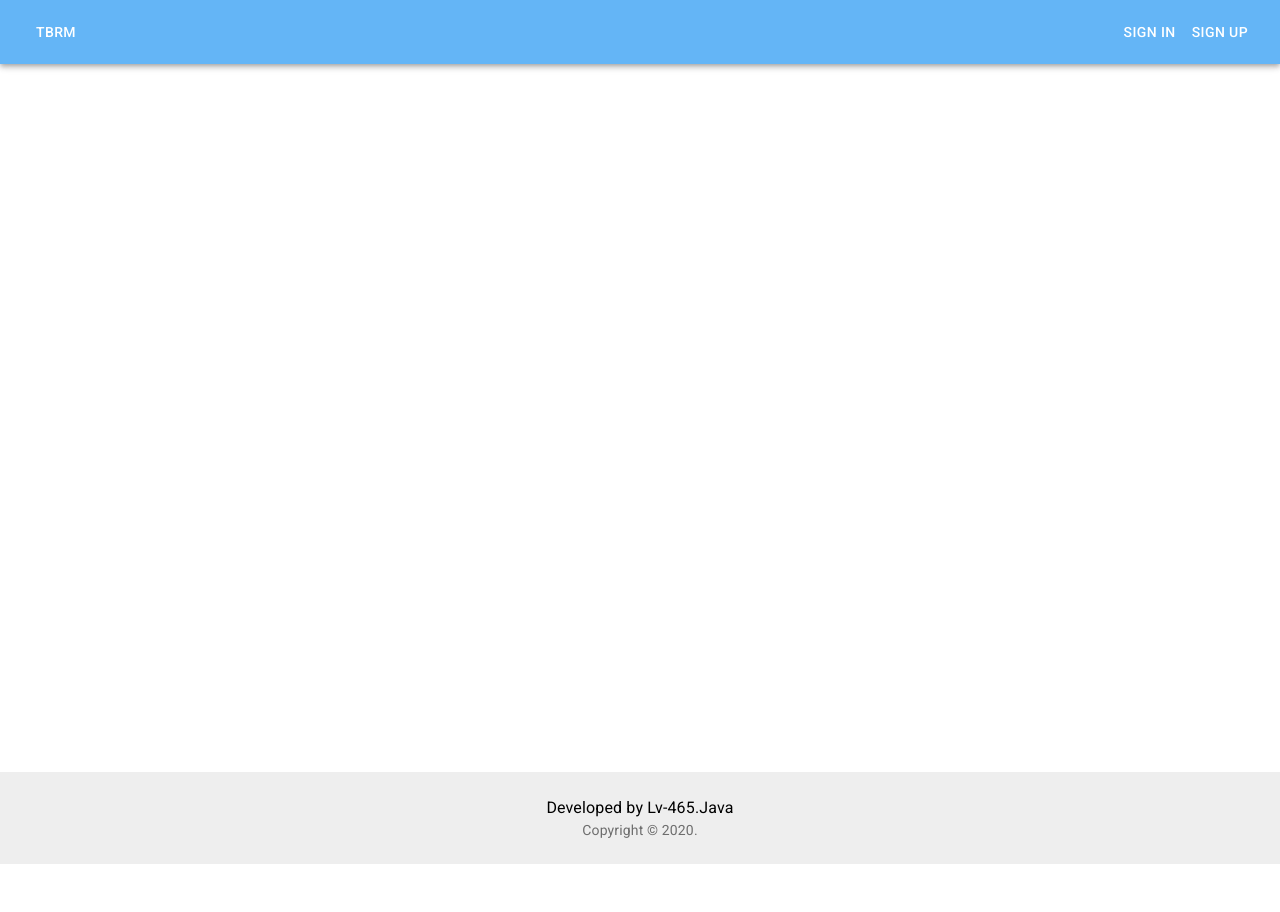
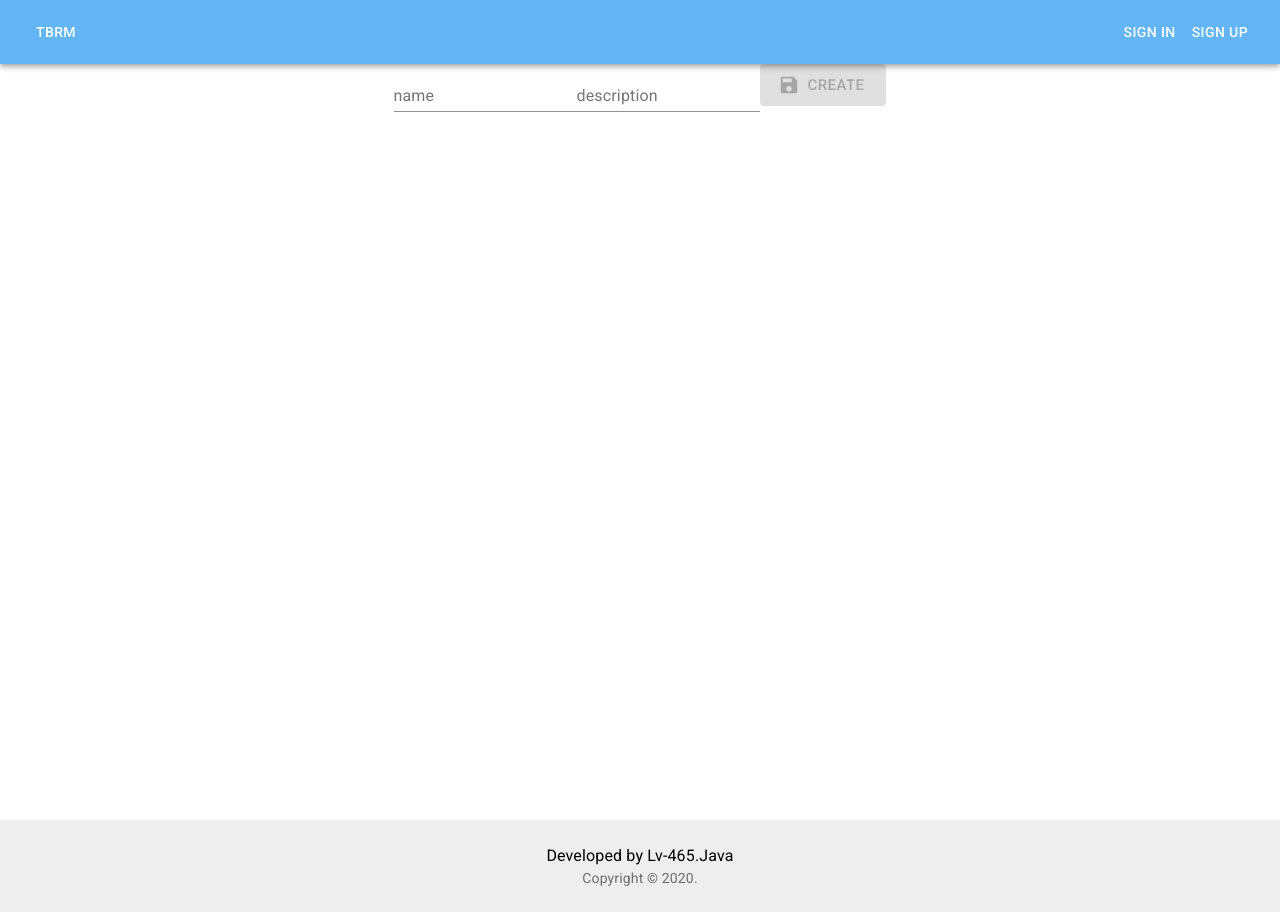
Before and after one commit to Lv-465-Java/TBRM.client, a React (Create React App) app: page /groups in a window 1280 px wide. Before the commit the page ends 864 px from the top, so only its background shows below. Built offline with nearby package versions, Linux system fonts and the light colour scheme.

Commit message:
add create group form

```diff
--- /dev/null
+++ b/src/components/group/groupCreate.js
@@ -0,0 +1,52 @@
+import React, {Component} from "react";
+import axios from "../../utils/axios";
+import {TextField, Button} from "@material-ui/core";
+import SaveIcon from '@material-ui/icons/Save';
+
+class GroupCreate extends Component {
+    state = {
+        name: undefined,
+        description: undefined,
+    }
+
+    create = () => {
+        axios.post("/groups", this.state).then(response => {
+            this.props.history.push("/groups")
+        }, error => {
+
+        })
+    }
+
+    isValid = () => {
+        return this.state.name === undefined;
+    }
+
+    onChangeName = (event) => {
+        let name = event.target.value;
+        if (name.trim().length === 0) {
+            name = undefined;
+        }
+        this.setState({name});
+    }
+
+    onChangeDescription = (event) => {
+        let description = event.target.name;
+        this.setState({description});
+    }
+
+    render() {
+        return (<div>
+            <TextField type="text" label="name" onChange={this.onChangeName}/>
+            <TextField type="text" label="description" onChange={this.onChangeDescription}/>
+            <Button variant="contained"
+                    color="primary"
+                    size="large"
+                    startIcon={<SaveIcon/>}
+                    disabled={this.isValid()}
+                    onClick={this.create}
+            >Create</Button>
+        </div>);
+    }
+}
+
+export default GroupCreate;
--- a/src/routers.js
+++ b/src/routers.js
@@ -1,7 +1,6 @@
-
-import React, { Component } from "react";
-import { BrowserRouter } from "react-router-dom";
-import { Route, Switch } from "react-router";
+import React, {Component} from "react";
+import {BrowserRouter} from "react-router-dom";
+import {Route, Switch} from "react-router";
 import LoginForm from "./components/loginForm/loginForm";
 import SearchResourceTemplate from "./components/search/resourceTemplate";
 import ResourceTemplateList from "./components/resourceTemplate/resourceTemplateList";
@@ -9,6 +8,7 @@ import HomePage from "./components/home/home";
 import Header from './components/header/header';
 import Footer from './components/footer/footer';
 import ResourceTemplateCreate from "./components/resourceTemplate/resourceTemplateCreate";
+import GroupCreate from "./components/group/groupCreate";
 
 
 class Routers extends Component {
@@ -17,15 +17,17 @@ class Routers extends Component {
             <BrowserRouter>
                 <Header/>
                 <Switch>
-                    <Route path="/" exact component={LoginForm} />
-                    <Route path="/home" component={HomePage} />
-                    <Route path="/search" component={SearchResourceTemplate} />
-                    <Route path="/resources" component={ResourceTemplateList} />
-                    <Route path="/resource/create" component={ResourceTemplateCreate} />
+                    <Route path="/" exact component={LoginForm}/>
+                    <Route path="/home" component={HomePage}/>
+                    <Route path="/search" component={SearchResourceTemplate}/>
+                    <Route path="/resources" component={ResourceTemplateList}/>
+                    <Route path="/resource/create" component={ResourceTemplateCreate}/>
+                    <Route path="/groups" component={GroupCreate}/>
                 </Switch>
                 <Footer/>
             </BrowserRouter>
         );
     }
 }
+
 export default Routers;
```
